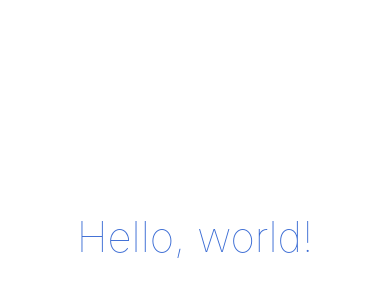
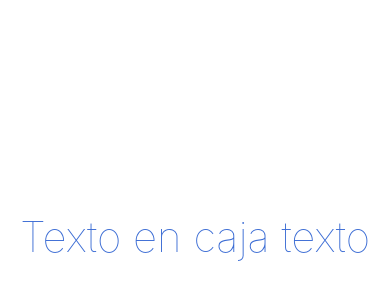
Before and after one commit to krlzjmnz/segundo-proyecto, a React Native app: screen / in a window 390 px wide. Shown: the part 186-486 px from the top of the page. Built offline with nearby package versions, Linux system fonts and the light colour scheme.

Commit message:
mi codigo nuevo de la caja de texto

```diff
--- a/App.js
+++ b/App.js
@@ -1,25 +1,27 @@
 import React from 'react'
-import { StyleSheet, Text, View } from 'react-native'
+import {StyleSheet, View, Text} from 'react-native'
 
 export default function App() {
-  return (
+  return(
     <View style={styles.container}>
-      <Text style={styles.text}>Hello, world!</Text>
+          <Text style={styles.text}>Texto en caja texto</Text>
     </View>
+
   )
 }
 
-const styles = StyleSheet.create({
-  container: {
+const styles=StyleSheet.create({
+  container:{
     flex: 1,
     backgroundColor: 'white',
-    alignItems: 'center',
-    justifyContent: 'center',
+    alignItems:'center',
+    justifyContent:'center',
   },
-  text: {
+  text:{
     color: 'rgb(59,108,212)',
     fontSize: 42,
     fontWeight: '100',
     textAlign: 'center',
   },
+
 })
```
